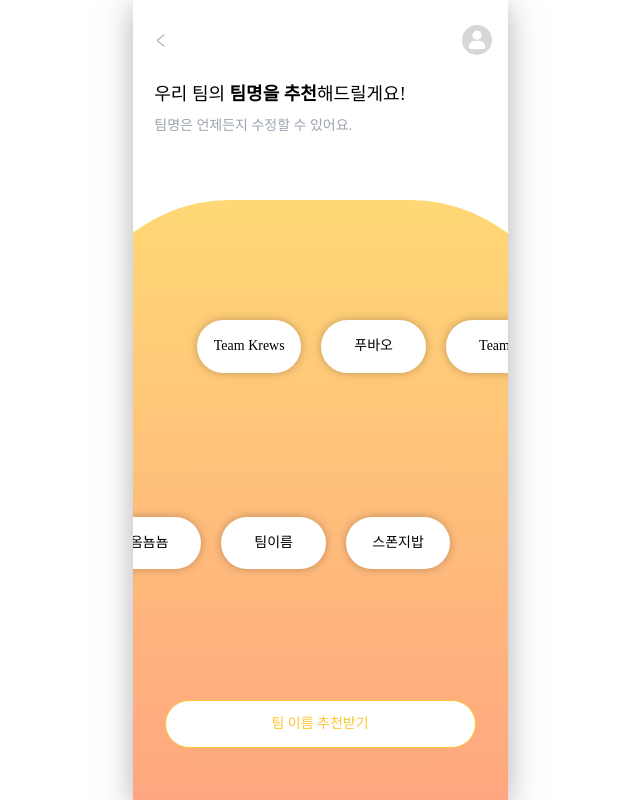
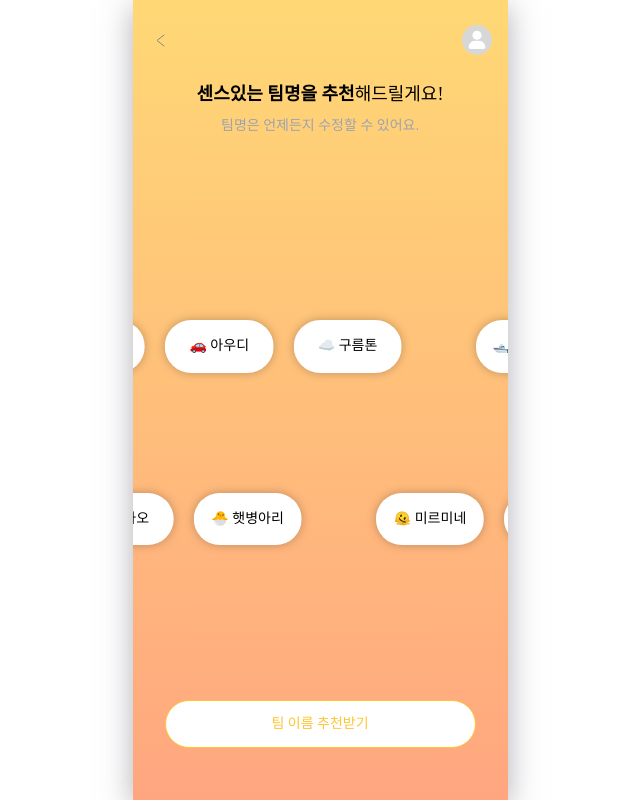
Before and after one commit to 9oormthon-univ/2024_BEOTKKOTTHON_TEAM_21_FE, a React (Create React App) app: page /recommendstart in a window 1280 px wide. Shown: the whole page, without its empty margins (320-960 px from the left). Built offline with nearby package versions, Linux system fonts and the light colour scheme; a web font is replaced by a local one.

Commit message:
design: 팀 이름 무한흐름 추가

```diff
--- a/src/pages/Recommend/RecommendStart.js
+++ b/src/pages/Recommend/RecommendStart.js
@@ -2,12 +2,13 @@ import React, { useState, useEffect } from "react";
 import { useNavigate } from "react-router-dom";
 import styled from "styled-components";
 import Navbar from "../../components/Navbar";
-
+import styles from "./RecommendStart.module.css"; // CSS 모듈 import
 const Container = styled.div`
   display: flex;
   flex-direction: column;
   min-height: 100vh;
   font-family: "Pretendard";
+  background: linear-gradient(180deg, #ffd875 0%, #ffa680 100%);
 
   position: relative; /* Add relative positioning */
   overflow: hidden;
@@ -32,13 +33,16 @@ const GradientContainer = styled.div`
   height: 75vh;
   flex-shrink: 0;
   border-radius: 160px 160px 0px 0px;
-  background: linear-gradient(180deg, #ffd875 0%, #ffa680 100%);
+  /* background: linear-gradient(180deg, #ffd875 0%, #ffa680 100%); */
 
   z-index: 0; /* Ensure it's behind content */
 `;
 
 const TextContainer = styled.div`
-  margin-left: -80px;
+  /* margin-left: -80px; */
+  display: flex;
+  flex-direction: column;
+  align-items: center;
 `;
 
 const TeamnameContainer1 = styled.div`
@@ -56,24 +60,39 @@ const TeamnameContainer1 = styled.div`
 const TeamnameContainer2 = styled.div`
   display: flex;
   flex-direction: row;
-  margin-top: 18vh;
+  margin-top: 15vh;
   margin-right: 100px;
   gap: 20px;
   width: 346px;
   height: 52.695px;
   flex-shrink: 0;
   filter: drop-shadow(0px 0px 5px rgba(0, 0, 0, 0.25));
+
+  /* overflow: hidden; */
 `;
 
 const TeamnameBox = styled.div`
   display: flex;
   justify-content: center;
   align-items: center;
-  width: 104.414px;
+  width: 108.337px;
   height: 52.695px;
   flex-shrink: 0;
   border-radius: 50px;
   background: #fff;
+  animation: ${styles.slidein} 15s linear infinite;
+`;
+
+const TeamnameBox2 = styled.div`
+  display: flex;
+  justify-content: center;
+  align-items: center;
+  width: 108.337px;
+  height: 52.695px;
+  flex-shrink: 0;
+  border-radius: 50px;
+  background: #fff;
+  animation: ${styles.slidein2} 15s linear infinite;
 `;
 
 const BtnContainer = styled.div`
@@ -97,7 +116,7 @@ function RecommendStart() {
         <ContextContainer>
           <TextContainer>
             <div className="text-lg mb-2">
-              우리 팀의 <b>팀명을 추천</b>해드릴게요!
+              <b>센스있는 팀명을 추천</b>해드릴게요!
             </div>
             <div className="text-sm text-gray-400">
               팀명은 언제든지 수정할 수 있어요.
@@ -107,17 +126,22 @@ function RecommendStart() {
             <div className="flex flex-col items-center justify-between">
               <div>
                 <TeamnameContainer1 className="text-sm">
-                  <TeamnameBox>Team Krews</TeamnameBox>
-                  <TeamnameBox>푸바오</TeamnameBox>
-                  <TeamnameBox>Team2</TeamnameBox>
+                  <TeamnameBox>🛥️ 팀 크루즈</TeamnameBox>
+                  <TeamnameBox>🚗 아우디</TeamnameBox>
+                  <TeamnameBox>☁️ 구름톤</TeamnameBox>
+                  <TeamnameBox2>🛥️ 팀 크루즈</TeamnameBox2>
+                  <TeamnameBox2>🚗 아우디</TeamnameBox2>
+                  <TeamnameBox2>☁️ 구름톤</TeamnameBox2>
                 </TeamnameContainer1>
                 <TeamnameContainer2 className="text-sm">
-                  <TeamnameBox>옴뇸뇸</TeamnameBox>
-                  <TeamnameBox>팀이름</TeamnameBox>
-                  <TeamnameBox>스폰지밥</TeamnameBox>
+                  <TeamnameBox>🫠 미르미네</TeamnameBox>
+                  <TeamnameBox>🍫 카카오</TeamnameBox>
+                  <TeamnameBox>🐣 햇병아리</TeamnameBox>
+                  <TeamnameBox2>🫠 미르미네</TeamnameBox2>
+                  <TeamnameBox2>🍫 카카오</TeamnameBox2>
+                  <TeamnameBox2>🐣 햇병아리</TeamnameBox2>
                 </TeamnameContainer2>
               </div>
-
               <BtnContainer className="mb-5">
                 <button
                   onClick={goToNext}
--- /dev/null
+++ b/src/pages/Recommend/RecommendStart.module.css
@@ -0,0 +1,19 @@
+/* RecommendStart.module.css */
+
+@keyframes slidein {
+  0% {
+    transform: translateX(0%);
+  }
+  100% {
+    transform: translateX(-405%);
+  }
+}
+
+@keyframes slidein2 {
+  0% {
+    transform: translateX(50%);
+  }
+  100% {
+    transform: translateX(-355%);
+  }
+}
```
